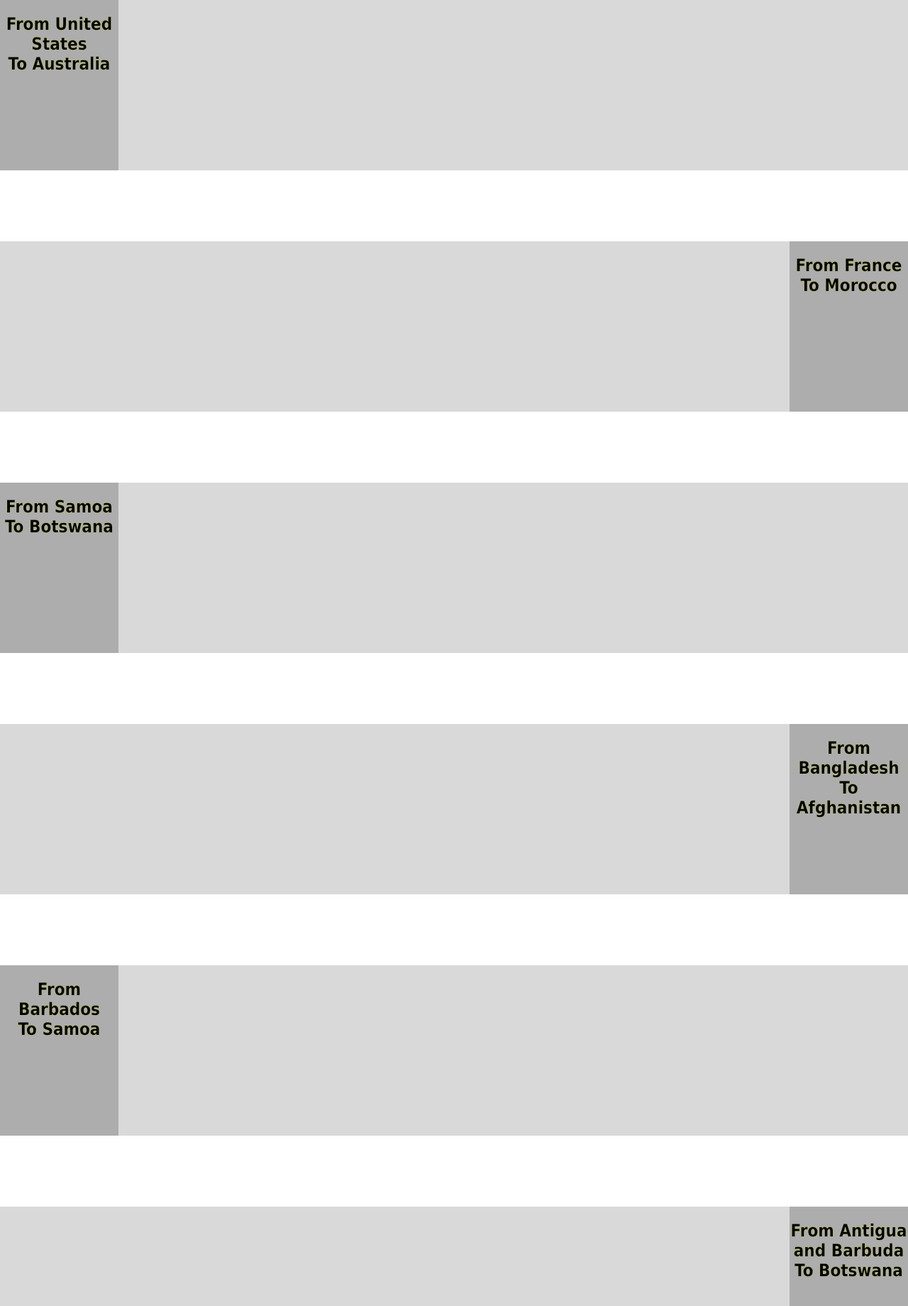
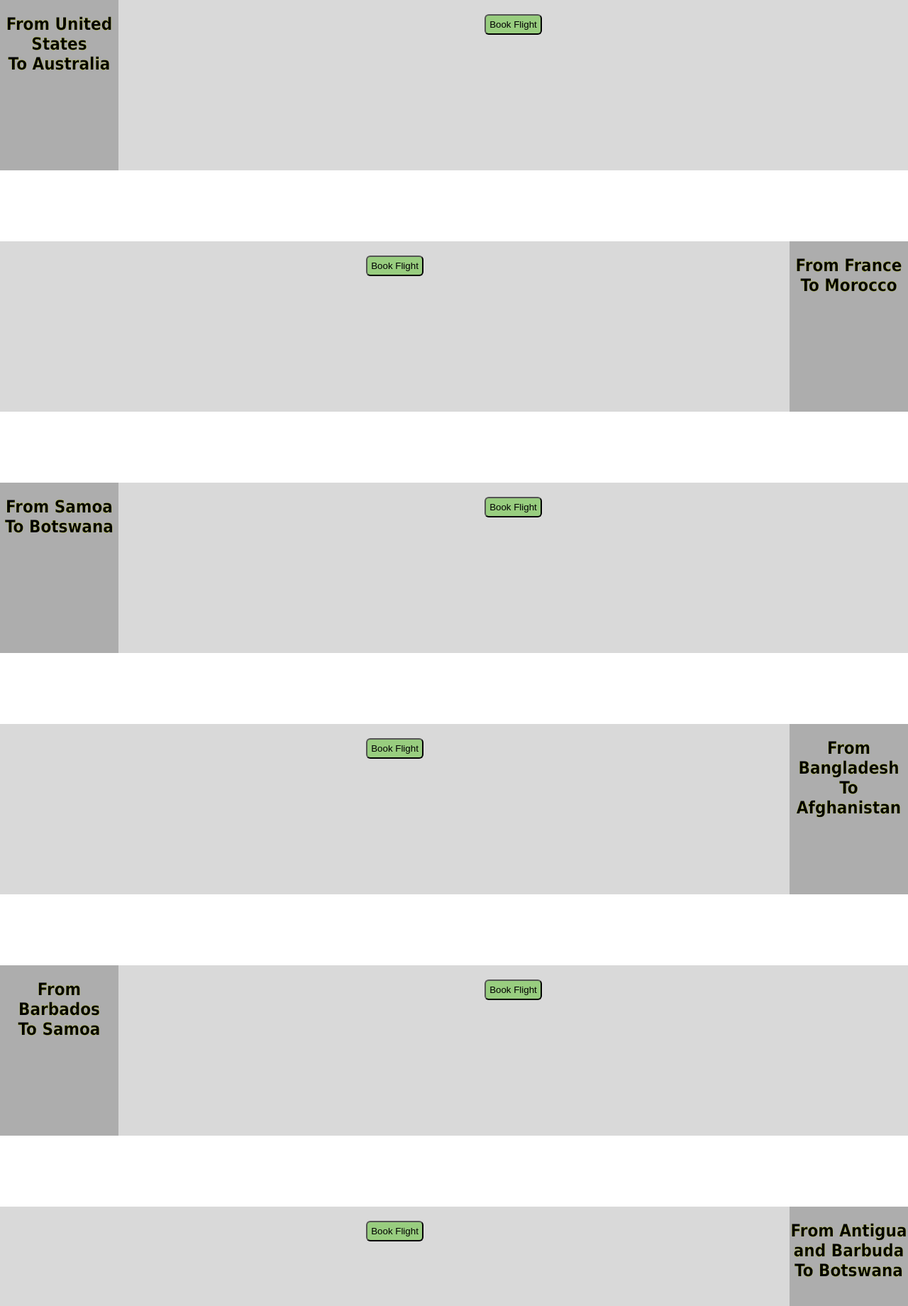
Before and after one commit to Riftaricus/Webapp-2, a PHP site: page /flights.php in a window 1280 px wide. Shown: the part 80-1920 px from the top of the page at 71% size. Run offline with PHP 8.4, Linux system fonts and the light colour scheme; data comes from the database, SQL or seed files in the repository; data that the repository does not hold is empty.

Commit message:
Adds booking forms to flight listings and refines UX
Integrates direct booking functionality into each flight listing, allowing users to book flights from the main display. Updates styling for interactive elements and disables text selection for a smoother UI experience. Also fixes minor inconsistencies in variable usage and require paths for improved code reliability.

```diff
--- a/html/assets/css/style.css
+++ b/html/assets/css/style.css
@@ -92,6 +92,10 @@ a:hover {
   scale: 1.2;
 
   color: lightblue;
+}
+
+a:active{
+  scale: 0.9;
 }
 
 main a {
@@ -599,3 +603,9 @@ footer {
 .admincreateflightsection {
   margin-top: 5vh;
 }
+
+*{
+  -webkit-user-select: none;
+  -ms-user-select: none;
+  user-select: none;
+}
--- a/html/assets/php/functions/flights.php
+++ b/html/assets/php/functions/flights.php
@@ -1,6 +1,8 @@
 <?php
 
 require_once("connection.php");
+
+require_once("session.php");
 
 function getRandomCountry()
 {
--- a/html/flights.php
+++ b/html/flights.php
@@ -13,52 +13,64 @@ if (count(getFlights()) == 0) {
 <?php include './assets/php/head.php' ?>
 
 <body>
-    <?php include './assets/php/header.php' ?>
+
+    <?php include './assets/php/header.php'; ?>
+
     <main class="flex gap-100 flexcolumn">
         <?php
-
         $i = 1;
-
         $flights = getFlights();
-
 
         foreach ($flights as $flight) {
             switch ($i) {
                 case 1:
                     $i = 0;
-                    echo '        <div class="leftflightbox flex flexrow">
+                    echo '
+                    <div class="leftflightbox flex flexrow">
                         <div class="leftflightboxmain">
                             <h2>
-                From ' . getCountryNameFromId($flight['From_Country_Id']) . '
-                <br>
+                                From ' . getCountryNameFromId($flight['From_Country_Id']) . '<br>
                                 To ' . getCountryNameFromId($flight['To_Country_Id']) . '
-
                             </h2>
                         </div>
+
                         <div class="leftflightboxsecondary flex flexcolumn">
+                            <form method="post" action="/assets/php/forms/booking.php">
+                                <input type="hidden" name="flight_id" value="' . $flight["Flight_Id"] . '">
+                                <button type="submit" class="green-button">
+                                    Book Flight
+                                </button>
+                            </form>
                         </div>
                     </div>';
                     break;
+
                 case 0:
                     $i = 1;
-                    echo '        <div class="rightflightbox flex flexrow">
+                    echo '
+                    <div class="rightflightbox flex flexrow">
                         <div class="rightflightboxsecondary flex flexcolumn">
+                            <form method="post" action="/assets/php/forms/booking.php">
+                                <input type="hidden" name="flight_id" value="' . $flight["Flight_Id"] . '">
+                                <button type="submit" class="green-button">
+                                    Book Flight
+                                </button>
+                            </form>
                         </div>
+
                         <div class="rightflightboxmain">
                             <h2>
-                From ' . getCountryNameFromId($flight['From_Country_Id']) . '
-                <br>
+                                From ' . getCountryNameFromId($flight['From_Country_Id']) . '<br>
                                 To ' . getCountryNameFromId($flight['To_Country_Id']) . '
-
                             </h2>
                         </div>
                     </div>';
                     break;
             }
         }
-
         ?>
     </main>
+
     <?php include './assets/php/footer.php' ?>
 </body>
 
```
Also changed, not shown: html/assets/php/forms/booking.php (added, +17 -0 lines), html/assets/php/functions/bookedFlights.php (+8 -8 lines). Lines whose indentation alone changed are shown as unchanged.
